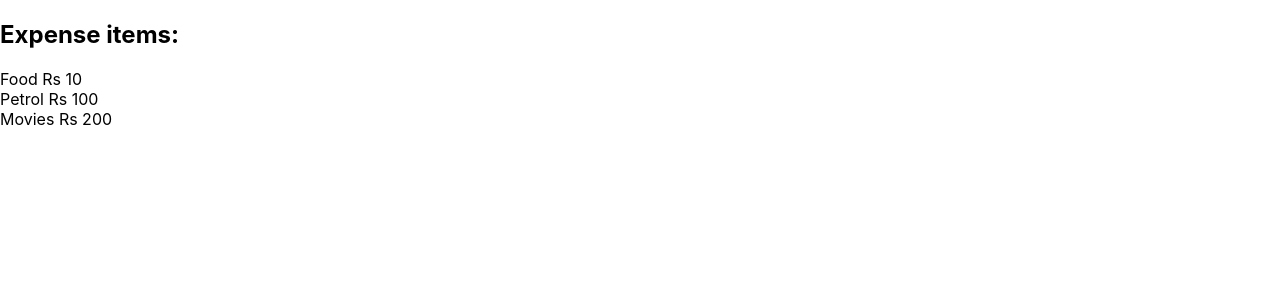
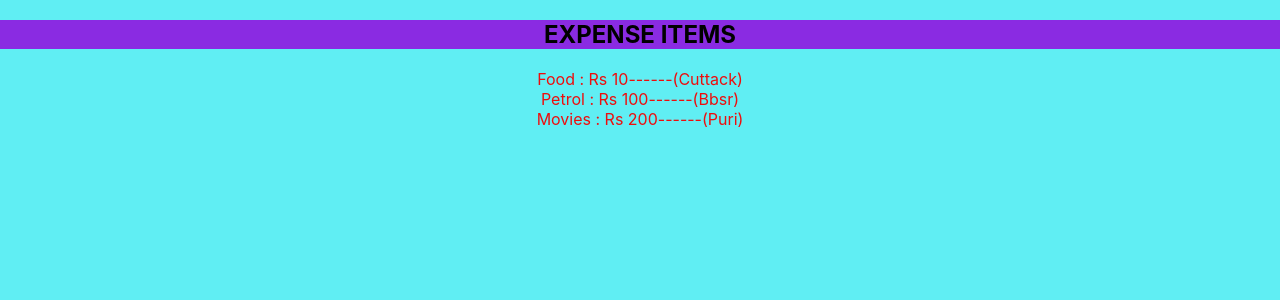
Before and after one commit to biswaa143/React-Basic, a React (Create React App) app: page / in a window 1280 px wide. Shown: the top 300 px of the page. Built offline with nearby package versions, Linux system fonts and the light colour scheme.

Commit message:
Added variables

```diff
--- /dev/null
+++ b/src/components/ExpenseItems.css
@@ -0,0 +1,38 @@
+@import url('https://fonts.googleapis.com/css2?family=Noto+Sans+JP:wght@400;700&display=swap');
+
+* {
+  box-sizing: border-box;
+}
+
+html {
+  font-family: 'Noto Sans JP', sans-serif;
+}
+
+body {
+  margin: 0;
+  font-family: -apple-system, BlinkMacSystemFont, 'Segoe UI', 'Roboto', 'Oxygen',
+    'Ubuntu', 'Cantarell', 'Fira Sans', 'Droid Sans', 'Helvetica Neue',
+    sans-serif;
+  -webkit-font-smoothing: antialiased;
+  -moz-osx-font-smoothing: grayscale;
+  background-color: #60eef3;
+}
+
+code {
+  font-family: source-code-pro, Menlo, Monaco, Consolas, 'Courier New',
+    monospace;
+}
+
+.expense-item {
+    background-color: blueviolet;
+    text-align: center;
+    text-transform: uppercase;
+}
+
+.catagory {
+    color: rgb(238, 13, 13);
+    text-align: center;
+    text-decoration:solid;
+    text-rendering: optimizeSpeed;
+    text-orientation: inherit;
+}
--- a/src/components/ExpenseItems.js
+++ b/src/components/ExpenseItems.js
@@ -1,12 +1,26 @@
+import "./ExpenseItems.css";
+
 function ExpenseItem() {
-    return (
-        <div>
-            <h2>Expense items:</h2>
-            <div>Food Rs 10</div>
-            <div>Petrol Rs 100</div>
-            <div>Movies Rs 200</div>
-        </div>
-    );
+    const expenseTitle = 'Expense items';
+    const expenseItem1 = 'Food : Rs 10';
+    const expenseItem2 = 'Petrol : Rs 100';
+    const expenseItem3 = 'Movies : Rs 200';
+    const LocationOfExpenditure1 = 'Cuttack';
+    const LocationOfExpenditure2 = 'Bbsr';
+    const LocationOfExpenditure3 = 'Puri';
+
+  return (
+    <div>
+      <div className="expense-item">
+        <h2>{expenseTitle}</h2>
+      </div>
+      <div className="catagory">
+        <div>{expenseItem1}------({LocationOfExpenditure1})</div>
+        <div>{expenseItem2}------({LocationOfExpenditure2})</div>
+        <div>{expenseItem3}------({LocationOfExpenditure3})</div>
+      </div>
+    </div>
+  );
 }
 
 export default ExpenseItem;
```
